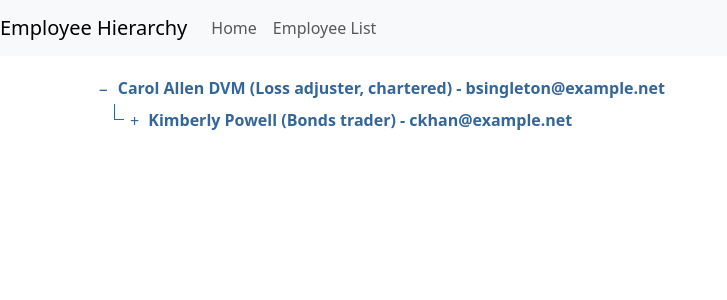
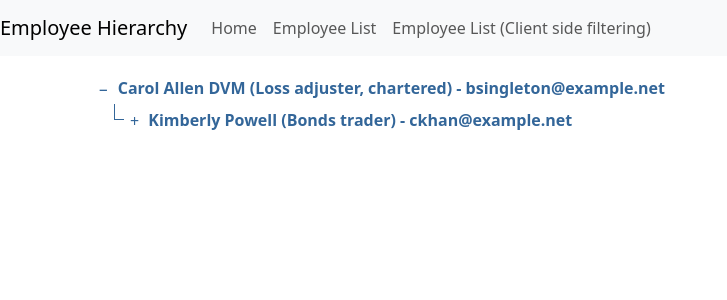
Before and after one commit to NazikM/Employee-Management-System, a Django app: page / in a window 1280 px wide. Shown: the top 300 px of the page, without its empty margins (0-727 px from the left). Run offline with Django 5.2, Linux system fonts and the light colour scheme; data comes from the database, SQL or seed files in the repository.

Commit message:
Added option for client side filtering

```diff
--- a/base/urls.py
+++ b/base/urls.py
@@ -8,4 +8,5 @@ urlpatterns = [
     path('', employee_hierarchy, name='employee_hierarchy'),
     path('get_next_level/<int:supervisor_id>/', get_next_level_employees, name='get_next_level'),
     path('employee_list/', employee_list, name='employee_list'),
+    path('employee_list_client_side/', employee_list, name='employee_list_client_side'),
 ]
--- a/templates/base.html
+++ b/templates/base.html
@@ -27,6 +27,9 @@
             <li class="nav-item">
                 <a class="nav-link" href="{% url 'employee_list' %}">Employee List</a>
             </li>
+            <li class="nav-item">
+                <a class="nav-link" href="{% url 'employee_list' %}">Employee List (Client side filtering)</a>
+            </li>
         </ul>
     </div>
 </nav>
```
